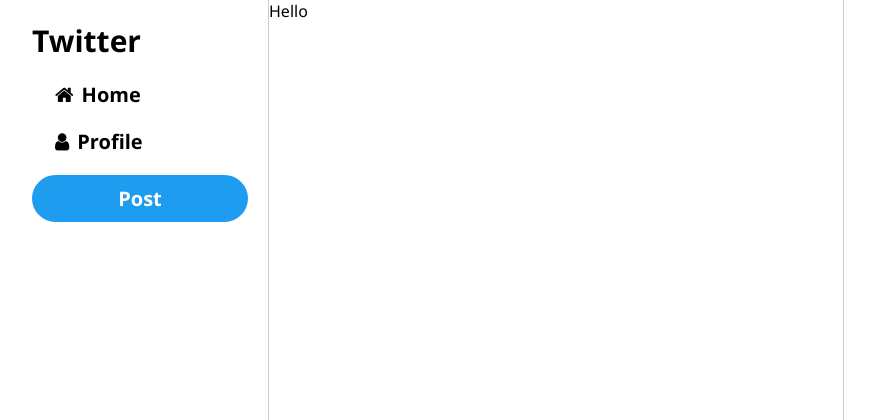
After one commit to CelineTrann/twitter_clone, a Django app: a page that uses posts/templates/base.html in a window 1280 px wide. The commit adds this page. Shown: the top 420 px of the page, without its empty margins (116-991 px from the left). Run offline with Django 4.2, Linux system fonts and the light colour scheme; the visitor is signed in with stand-in values (Sample User, id 1); data comes from the database, SQL or seed files in the repository.

Commit message:
Create path to user profile

```diff
--- a/posts/templates/base.html
+++ b/posts/templates/base.html
@@ -43,13 +43,13 @@
     <nav>
         <h1>Twitter</h1>
         <div class="nav-btn-list">
-            <a href="/" class="nav-link" id="home-button">
+            <a href="{% url 'home' %}" class="nav-link" id="home-button">
                 <div class="nav-button btn">
                     <i class="fa fa-home" aria-hidden="true"></i>
                     <p>Home</p>
                 </div>
             </a>
-            <a href="#" class="nav-link" id="profile-button">
+            <a href="{% url 'profile' user.username %}" class="nav-link" id="profile-button">
                 <div class="nav-button btn">
                     <i class="fa fa-user" aria-hidden="true"></i>
                     <p>Profile</p>
--- /dev/null
+++ b/posts/templates/profile.html
@@ -0,0 +1,4 @@
+{% extends 'base.html' %}
+{% block content %}
+<div>Hello</div>
+{% endblock content %}
--- a/posts/urls.py
+++ b/posts/urls.py
@@ -2,6 +2,7 @@
 from . import views
 
 urlpatterns = [
-    path("", views.home, name="home"),
-    path("post/", views.post, name="post")
+    path("/", views.home, name="home"),
+    path("post/", views.post, name="post"),
+    path("profile/<str:username>", views.profile, name="profile"),
 ]
--- a/posts/views.py
+++ b/posts/views.py
@@ -1,16 +1,18 @@
 from django.shortcuts import render, redirect
-from .models import Tweet, User
+from .models import Tweet, Profile
 from .forms import TweetForm
 
 from django.contrib.auth.decorators import login_required
 
-# Create your views here.
+from django.http import HttpResponse
+
 @login_required
 def home(request):
     items = Tweet.objects.all().order_by("-updated_at")
     form = TweetForm()
-    return render(request, "home.html", {"Tweets": items, "form": form})
+    return render(request, "home.html", {"Tweets": items, "form": form, "User": request.user})
 
+@login_required
 def post(request):
     if request.method == 'POST':
         form = TweetForm(request.POST)
@@ -19,3 +21,8 @@
             tweet.user = request.user
             tweet.save()
             return redirect("home")
+
+@login_required
+def profile(request, username):
+    profile_info = Profile.objects.get(pk=request.user.id)
+    return render(request, "profile.html", {"Profile": profile_info})
```
